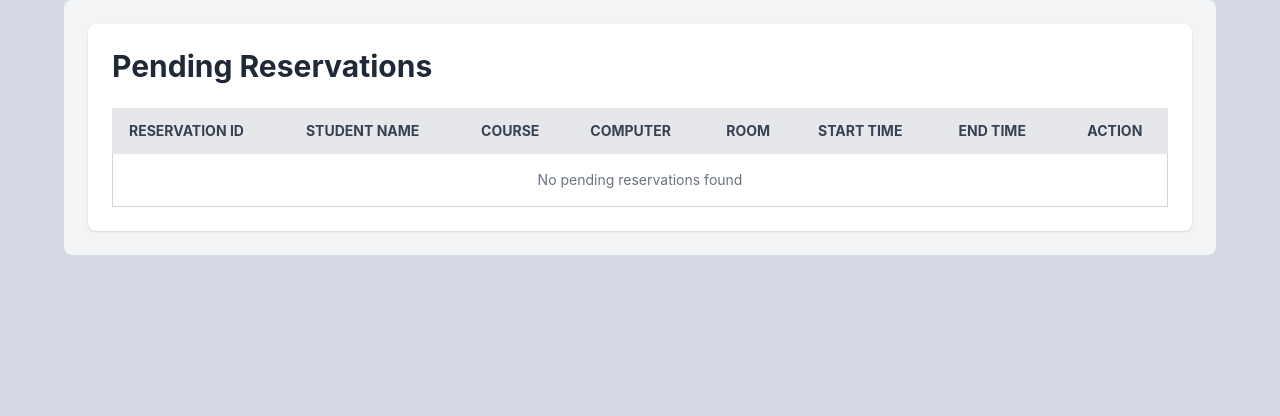
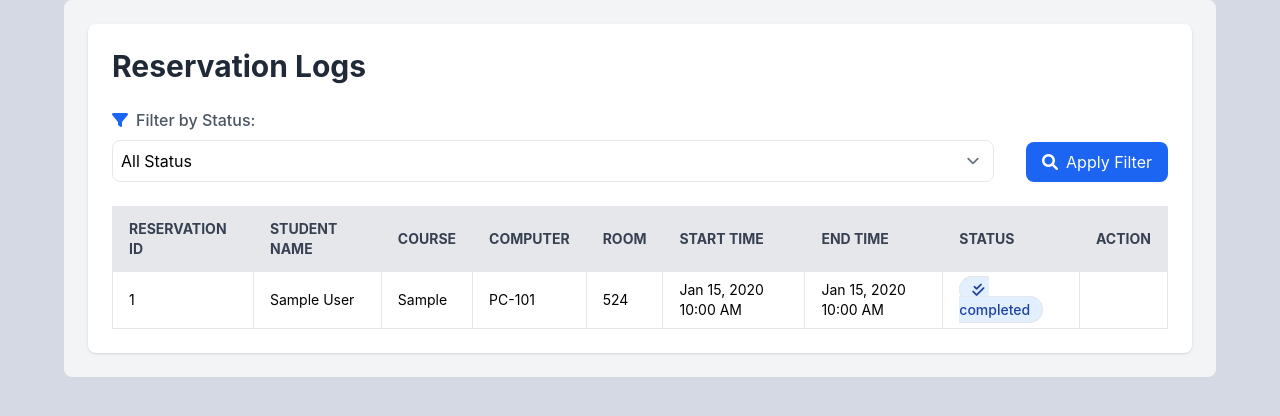
Before and after one commit to clintoy18/CCS-Sitting-Monitoring-System---PHP, a PHP site: page /admin/student_reservations.php in a window 1280 px wide. Shown: the part 88-504 px from the top of the page. Run offline with PHP 8.4, Linux system fonts and the light colour scheme; a user stored in the database is signed in; data comes from the database, SQL or seed files in the repository; tables that the repository leaves empty or names only in its code hold one stand-in row (values such as "Sample post"); a stand-in replaces the project's code that opens the database connection; some libraries are stand-ins or nearby versions.

Commit message:
reservation logs

```diff
--- a/admin/student_reservations.php
+++ b/admin/student_reservations.php
@@ -2,20 +2,49 @@
 include "../includes/connection.php";
 include "../includes/adminlayout.php";
 
-// Fetch all pending reservations
+// Build the query with filters
 $query = "SELECT r.reservation_id, r.idno, r.room_id, r.computer_id, r.start_time, r.end_time, r.status,
                 s.fname, s.lname, s.course, c.computer_name, rm.room_name
           FROM reservations r
           JOIN studentinfo s ON r.idno = s.idno
           JOIN computers c ON r.computer_id = c.computer_id
           JOIN rooms rm ON r.room_id = rm.room_id
-          WHERE r.status = 'pending'";
+          WHERE 1=1";
+
+// Apply status filter if set
+if (isset($_GET['status']) && !empty($_GET['status'])) {
+    $status = mysqli_real_escape_string($conn, $_GET['status']);
+    $query .= " AND r.status = '$status'";
+}
+
+$query .= " ORDER BY r.start_time DESC";
 $reservationResult = $conn->query($query);
 ?>
 
 <div class="max-w-6xl p-6 mx-auto bg-gray-100 rounded-lg">
     <div class="bg-white shadow rounded-lg p-6 overflow-x-auto">
-        <h2 class="text-3xl font-bold text-gray-800 mb-6">Pending Reservations</h2>
+        <h2 class="text-3xl font-bold text-gray-800 mb-6">Reservation Logs</h2>
+
+        <!-- Status Filter -->
+        <div class="mb-6">
+            <form action="" method="GET" class="flex items-end space-x-4">
+                <div class="flex-1">
+                    <label for="status" class="block text-gray-600 font-medium mb-2">
+                        <i class="fas fa-filter text-blue-600 mr-2"></i>Filter by Status:
+                    </label>
+                    <select name="status" id="status" class="w-full border border-gray-200 rounded-lg p-2 focus:outline-none focus:ring-2 focus:ring-blue-500 hover:border-blue-400 transition-colors duration-200">
+                        <option value="">All Status</option>
+                        <option value="approved" <?php echo isset($_GET['status']) && $_GET['status'] == 'approved' ? 'selected' : ''; ?>>Approved</option>
+                        <option value="rejected" <?php echo isset($_GET['status']) && $_GET['status'] == 'rejected' ? 'selected' : ''; ?>>Rejected</option>
+                        <option value="pending" <?php echo isset($_GET['status']) && $_GET['status'] == 'pending' ? 'selected' : ''; ?>>Pending</option>
+                        <option value="completed" <?php echo isset($_GET['status']) && $_GET['status'] == 'completed' ? 'selected' : ''; ?>>Completed</option>
+                    </select>
+                </div>
+                <button type="submit" class="px-4 py-2 bg-blue-600 text-white rounded-lg hover:bg-blue-700 focus:outline-none focus:ring-2 focus:ring-blue-500 transition-colors duration-200 flex items-center">
+                    <i class="fas fa-search mr-2"></i>Apply Filter
+                </button>
+            </form>
+        </div>
 
         <table class="w-full text-sm text-left border border-gray-300">
             <thead class="bg-gray-200 text-gray-700 uppercase">
@@ -27,6 +56,7 @@ $reservationResult = $conn->query($query);
                     <th class="px-4 py-3 border">Room</th>
                     <th class="px-4 py-3 border">Start Time</th>
                     <th class="px-4 py-3 border">End Time</th>
+                    <th class="px-4 py-3 border">Status</th>
                     <th class="px-4 py-3 border text-center">Action</th>
                 </tr>
             </thead>
@@ -39,9 +69,48 @@ $reservationResult = $conn->query($query);
                             <td class="px-4 py-2 border"><?= htmlspecialchars($row['course']) ?></td>
                             <td class="px-4 py-2 border"><?= htmlspecialchars($row['computer_name']) ?></td>
                             <td class="px-4 py-2 border"><?= htmlspecialchars($row['room_name']) ?></td>
-                            <td class="px-4 py-2 border"><?= htmlspecialchars($row['start_time']) ?></td>
-                            <td class="px-4 py-2 border"><?= htmlspecialchars($row['end_time']) ?></td>
-                            <td class="px-4 py-4 border text-center flex space-x-2">
+                            <td class="px-4 py-2 border"><?= date('M d, Y h:i A', strtotime($row['start_time'])) ?></td>
+                            <td class="px-4 py-2 border"><?= date('M d, Y h:i A', strtotime($row['end_time'])) ?></td>
+                            <td class="px-4 py-2 border">
+                                <span class="px-3 py-1 rounded-full text-sm font-medium
+                                    <?php
+                                    switch($row['status']) {
+                                        case 'approved':
+                                            echo 'bg-green-100 text-green-800 border border-green-200';
+                                            break;
+                                        case 'rejected':
+                                            echo 'bg-red-100 text-red-800 border border-red-200';
+                                            break;
+                                        case 'pending':
+                                            echo 'bg-yellow-100 text-yellow-800 border border-yellow-200';
+                                            break;
+                                        case 'completed':
+                                            echo 'bg-blue-100 text-blue-800 border border-blue-200';
+                                            break;
+                                    }
+                                    ?>">
+                                    <i class="fas fa-<?php
+                                        switch($row['status']) {
+                                            case 'approved':
+                                                echo 'check';
+                                                break;
+                                            case 'rejected':
+                                                echo 'times';
+                                                break;
+                                            case 'pending':
+                                                echo 'clock';
+                                                break;
+                                            case 'completed':
+                                                echo 'check-double';
+                                                break;
+                                        }
+                                    ?> mr-1"></i>
+                                    <?= htmlspecialchars($row['status']) ?>
+                                </span>
+                            </td>
+                            <td class="px-4 py-4 border text-center">
+                                <?php if ($row['status'] == 'pending'): ?>
+                                    <div class="flex space-x-2 justify-center">
                                         <button
                                             class="bg-green-600 hover:bg-green-700 text-white px-4 py-1 rounded-md transition duration-150"
                                             onclick="approveReservation('<?= $row['reservation_id'] ?>')">
@@ -52,12 +121,14 @@ $reservationResult = $conn->query($query);
                                             onclick="rejectReservation('<?= $row['reservation_id'] ?>')">
                                             Disapprove
                                         </button>
+                                    </div>
+                                <?php endif; ?>
                             </td>
                         </tr>
                     <?php endwhile; ?>
                 <?php else: ?>
                     <tr>
-                        <td colspan="8" class="text-center text-gray-500 py-4">No pending reservations found</td>
+                        <td colspan="9" class="text-center text-gray-500 py-4">No reservations found</td>
                     </tr>
                 <?php endif; ?>
             </tbody>
```
Lines whose indentation alone changed are shown as unchanged.
